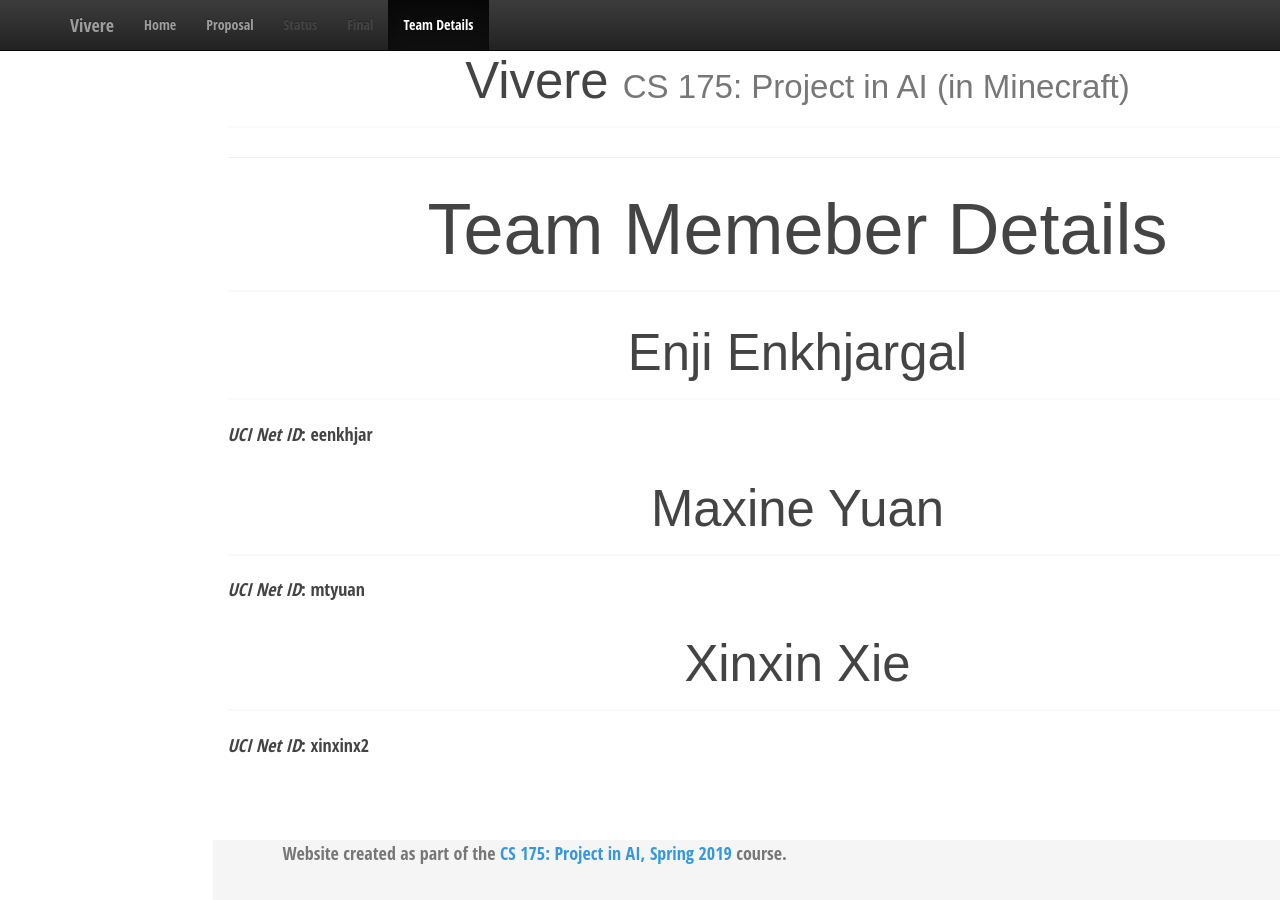
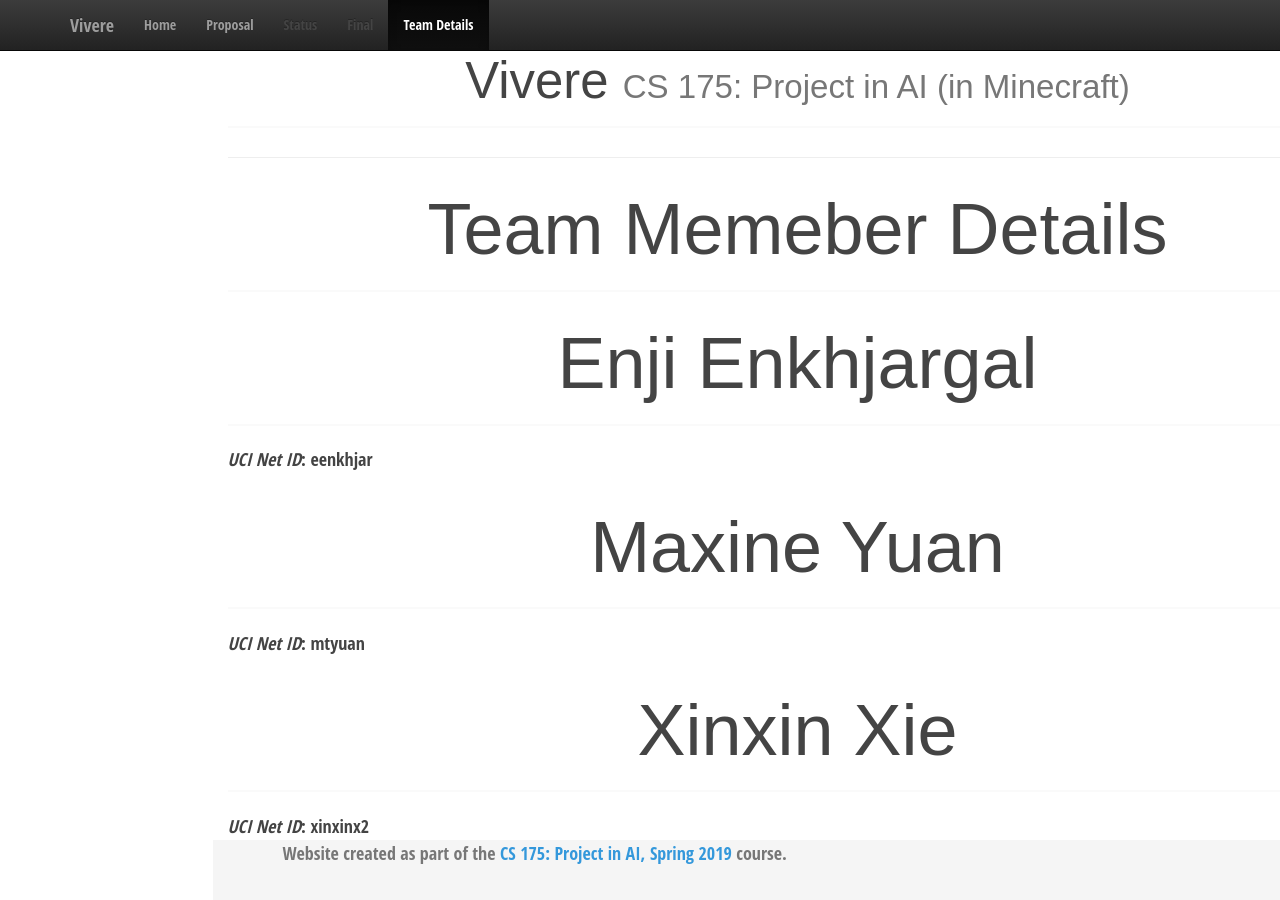
Before and after one commit to Enhjin/Vivere, a Jekyll site: the page built from docs/team.md, in a window 1280 px wide. Built offline with Jekyll 4.4.1, drawn with Linux system fonts in a browser that asks for light colours.

```diff
--- a/docs/team.md
+++ b/docs/team.md
@@ -6,11 +6,11 @@ title:  Team Memeber Details
 # {{ page.title }}
 
 
-## Enji Enkhjargal
+# Enji Enkhjargal
 ***UCI Net ID***: eenkhjar
 
-## Maxine Yuan
+# Maxine Yuan
 ***UCI Net ID***: mtyuan
 
-## Xinxin Xie
+# Xinxin Xie
 ***UCI Net ID***: xinxinx2
```
